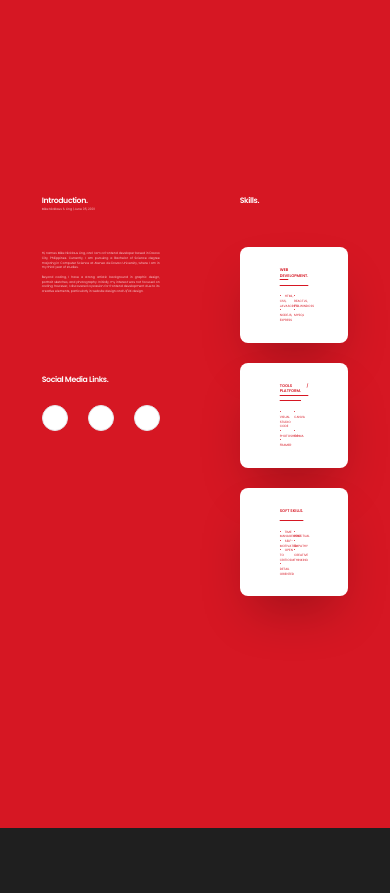
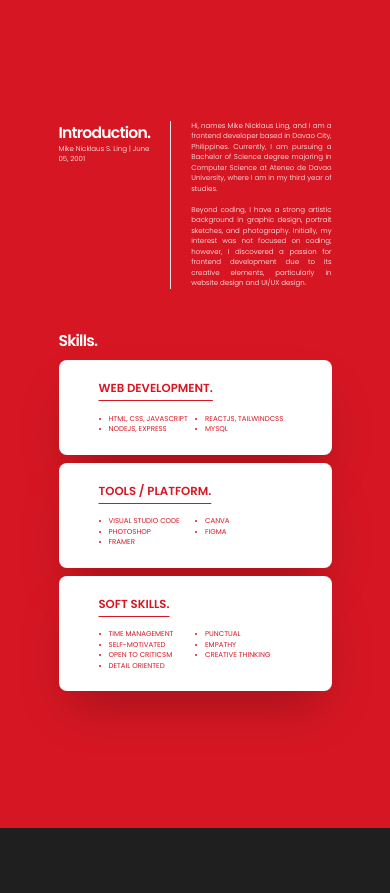
Before and after one commit to mnsling/portfolio_v1, a React (Vite) app: page / in a window 390 px wide. Shown: the part 860-1753 px from the top of the page. Built offline with nearby package versions, Linux system fonts and the light colour scheme.

Commit message:
about page responsive

```diff
--- a/src/pages/about.jsx
+++ b/src/pages/about.jsx
@@ -6,24 +6,24 @@ import Li from '../assets/linkedin.svg';
 const about = () => {
     return (
         <div id="about" className="sticky top-0 h-screen w-full z-20 flex items-center justify-center bg-[#d61723] section" data-bg-color="d61723" style={{ scrollPaddingTop: '50px' }}>
-            <div className='w-[70%] min-h-[50%] flex items-start justify-center gap-20 z-50'>
-                <div className='w-[70%] min-h-[50%] flex flex-col items-center justify-center gap-20 z-50'>
-                    <div className='w-full flex flex-col gap-10'>
-                        <div className='flex flex-col w-fit'>
-                            <h1 className='text-[2vw] text-white font-semibold tracking-tighter'>Introduction.</h1>
-                            <h1 className='text-white text-[0.8vw] font-light'>Mike Nicklaus S. Ling | June 05, 2001</h1>
+            <div className='w-[70%] min-h-[50%] flex flex-col lg:flex-row items-start justify-center gap-10 lg:gap-10 z-50 button'>
+                <div className='w-full lg:w-[70%] min-h-[50%] flex flex-col items-center justify-center gap-10 z-50'>
+                    <div className='w-full flex lg:flex-col lg:gap-10 button'>
+                        <div className='flex flex-col w-fit pr-5 border-r lg:pr-0 lg:border-none button'>
+                            <h1 className='text-[4vw] md lg:text-[3vw] 2xl:text-[2vw] text-white font-semibold tracking-tighter button'>Introduction.</h1>
+                            <h1 className='text-white text-[1.8vw] lg:text-[1.5vw] 2xl:text-[0.8vw] font-light button'>Mike Nicklaus S. Ling | June 05, 2001</h1>
                         </div>
-                        <p className='text-white text-justify text-[0.8vw] font-light w-full'>Hi, names Mike Nicklaus Ling, and I am a frontend developer based in Davao City,
+                        <p className='text-white text-[1.8vw] lg:text-[1.5vw] 2xl:text-[0.8vw] text-justify font-light w-full pl-5 lg:p-0 button'>Hi, names Mike Nicklaus Ling, and I am a frontend developer based in Davao City,
                             Philippines. Currently, I am pursuing a Bachelor of Science degree majoring in Computer Science at Ateneo de Davao University, where I am in my
                             third year of studies.<br /><br />Beyond coding, I have a strong artistic background in graphic design, portrait sketches, and photography.
                             Initially, my interest was not focused on coding; however, I discovered a passion for frontend development due to its creative elements,
                             particularly in website design and UI/UX design.
                         </p>
                     </div>
-                    <div className='w-full'>
-                        <div className='w-full flex flex-col gap-5'>
-                            <h1 className='text-white text-[2vw] font-semibold tracking-tighter'>Social Media Links.</h1>
-                            <div className='flex gap-5'>
+                    <div className='hidden lg:block w-full'>
+                        <div className='w-full flex flex-col gap-2'>
+                            <h1 className='text-white text-[4vw] lg:text-[3vw] 2xl:text-[2vw] font-semibold tracking-tighter button'>Social Media Links.</h1>
+                            <div className='flex gap-2 lg:gap-5'>
                                 <a href='https://www.facebook.com/nicklaus.ling/' target='blank'><button><img src={Fb} className='p-3 rounded-full border bg-white' /></button></a>
                                 <a href='https://www.instagram.com/lingnicklaus/' target='blank'><button><img src={Ig} className='p-3 rounded-full border bg-white' /></button></a>
                                 <a href='https://www.linkedin.com/in/mike-nicklaus-ling-9a2695362/' target='blank'><button><img src={Li} className='p-3 rounded-full border bg-white' /></button></a>
@@ -31,13 +31,13 @@ const about = () => {
                         </div>
                     </div>
                 </div>
-                <div className='w-[70%] min-h-[50%] flex flex-col items-center justify-center gap-20 z-50'>
-                    <div className="w-full flex flex-col gap-10">
-                        <h1 className="text-[2vw] text-white font-semibold tracking-tighter">Skills.</h1>
-                        <div className='flex flex-col gap-5'>
+                <div className='w-full lg:w-[70%] min-h-[50%] flex flex-col items-center justify-center gap-20 z-50'>
+                    <div className="w-full flex flex-col gap-2 lg:gap-10">
+                        <h1 className="text-[4vw] lg:text-[3vw] 2xl:text-[2vw] text-white font-semibold tracking-tighter button">Skills.</h1>
+                        <div className='flex flex-col gap-2 lg:gap-5'>
                             <div className='flex flex-col gap-4 px-10 py-5 bg-white rounded-lg shadow-2xl'>
-                                <h1 className="text-[#d61723] text-justify text-[1vw] font-semibold w-full underline underline-offset-8">WEB DEVELOPMENT.</h1>
-                                <ul className="grid grid-cols-2 list-disc list-inside text-[#d61723] text-[0.8vw]">
+                                <h1 className="text-[#d61723] text-justify text-[3vw] lg:text-[1vw] font-semibold w-full underline underline-offset-8 button">WEB DEVELOPMENT.</h1>
+                                <ul className="grid grid-cols-2 list-disc list-inside text-[#d61723] text-[1.8vw] lg:text-[0.9vw] 2xl:text-[0.7vw] button">
                                     <li>HTML, CSS, JAVASCRIPT</li>
                                     <li>REACTJS, TAILWINDCSS</li>
                                     <li>NODEJS, EXPRESS</li>
@@ -45,8 +45,8 @@ const about = () => {
                                 </ul>
                             </div>
                             <div className='flex flex-col gap-4 px-10 py-5 bg-white rounded-lg shadow-2xl'>
-                                <h1 className="text-[#d61723] text-justify text-[1vw] font-semibold w-full underline underline-offset-8">TOOLS / PLATFORM.</h1>
-                                <ul className="grid grid-cols-2 list-disc list-inside text-[#d61723] text-[0.8vw]">
+                                <h1 className="text-[#d61723] text-justify text-[3vw] lg:text-[1vw] font-semibold w-full underline underline-offset-8 button">TOOLS / PLATFORM.</h1>
+                                <ul className="grid grid-cols-2 list-disc list-inside text-[#d61723] text-[1.8vw] lg:text-[0.9vw] 2xl:text-[0.7vw] button">
                                     <li>VISUAL STUDIO CODE</li>
                                     <li>CANVA</li>
                                     <li>PHOTOSHOP</li>
@@ -55,8 +55,8 @@ const about = () => {
                                 </ul>
                             </div>
                             <div className='flex flex-col gap-4 px-10 py-5 bg-white rounded-lg shadow-2xl'>
-                                <h1 className="text-[#d61723] text-justify text-[1vw] font-semibold w-full underline underline-offset-8">SOFT SKILLS.</h1>
-                                <ul className="grid grid-cols-2 list-disc list-inside text-[#d61723] text-[0.8vw]">
+                                <h1 className="text-[#d61723] text-justify text-[3vw] lg:text-[1vw] font-semibold w-full underline underline-offset-8 button">SOFT SKILLS.</h1>
+                                <ul className="grid grid-cols-2 list-disc list-inside text-[#d61723] text-[1.8vw] lg:text-[0.9vw] 2xl:text-[0.7vw] button">
                                     <li>TIME MANAGEMENT</li>
                                     <li>PUNCTUAL</li>
                                     <li>SELF-MOTIVATED</li>
```
